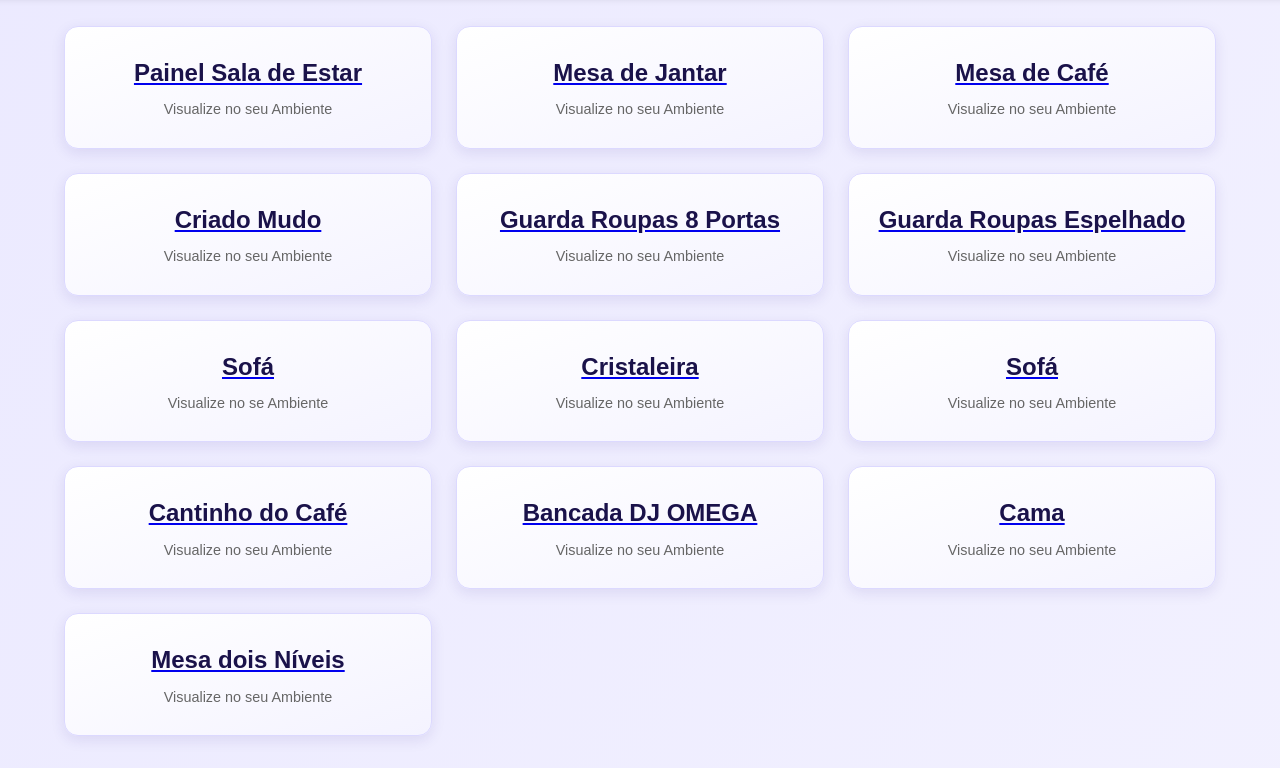
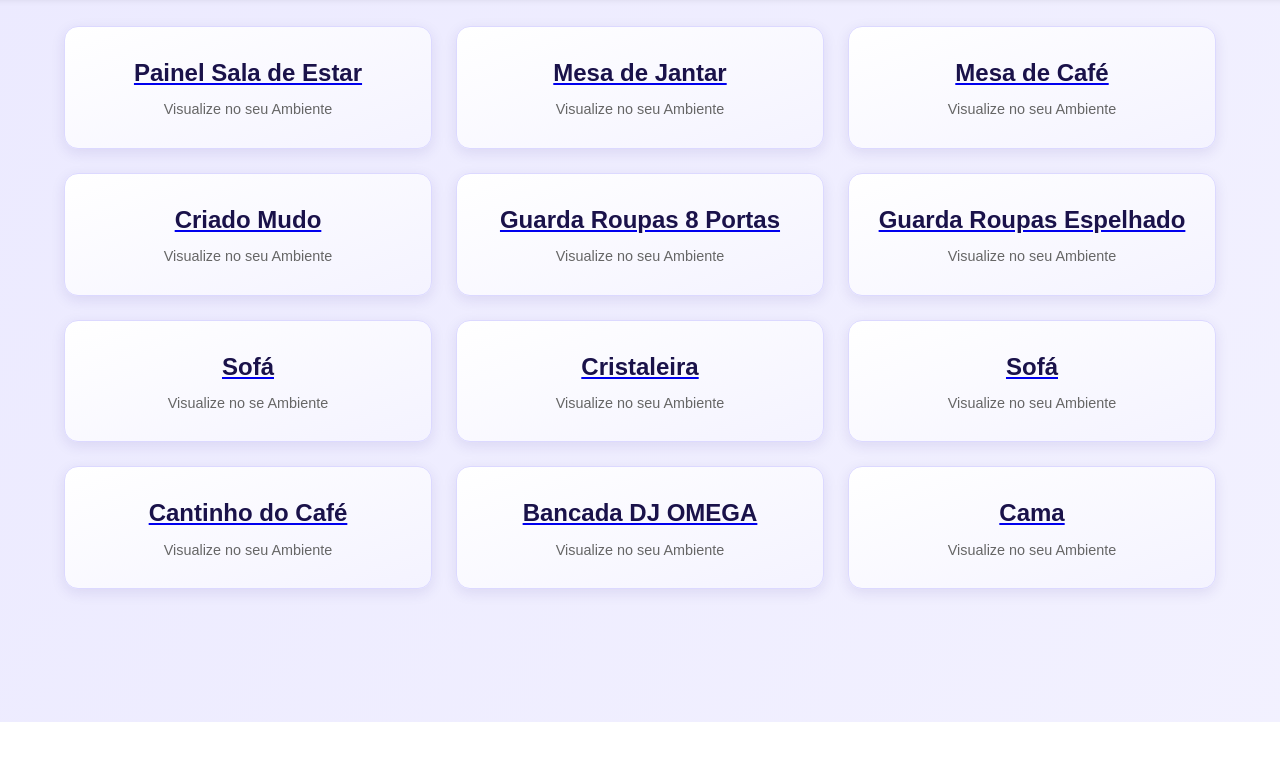
Before and after one commit to vandersonfamilia013/testehospAR, a plain HTML site: page index.html in a window 1280 px wide. Shown: the part 78-846 px from the top of the page. After the commit the page ends 800 px from the top, so only its background shows below. Drawn offline with nearby package versions, Linux system fonts and the light colour scheme.

Commit message:
Add files via upload

```diff
--- a/index.html
+++ b/index.html
@@ -210,13 +210,7 @@
     </div>
 
 
-    <div class="produto">
-	<a href="mesadoisniveis.html">
-      		<model-viewer src="modelos/mesadoisniveis.glb" alt="Mesa 123" ar camera-controls shadow-intensity="1" environment-image="modelos/environment.hdr" autoplay></model-viewer>
-      		<h2>Mesa dois Níveis</h2>
-	</a>
-      <p>Visualize no seu Ambiente</p>
-    </div>
+
 
 
   </section>
```
